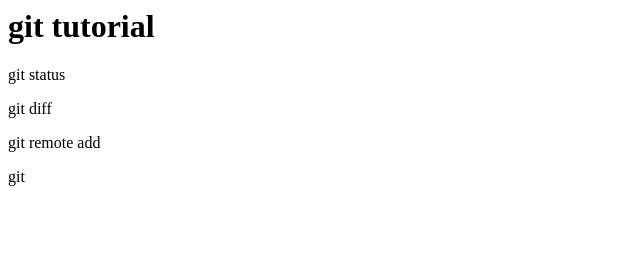
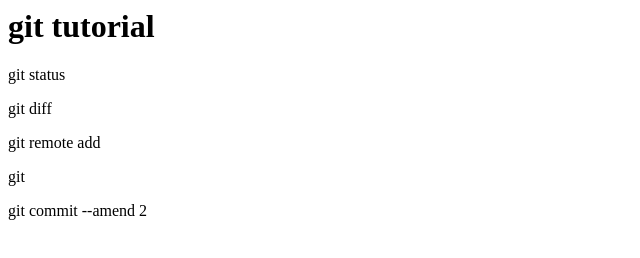
Before and after one commit to kingtong03/git_tutorial_bak, a plain HTML site: page index.html in a window 1280 px wide. Shown: the whole page, without its empty margins (0-640 px from the left). Drawn offline with Linux system fonts and the light colour scheme.

Commit message:
git commit --amendを追記

```diff
--- a/index.html
+++ b/index.html
@@ -3,3 +3,4 @@
 <p>git diff</p>
 <p>git remote add</p>
 <p>git</p>
+<p>git commit --amend 2</p>
```
